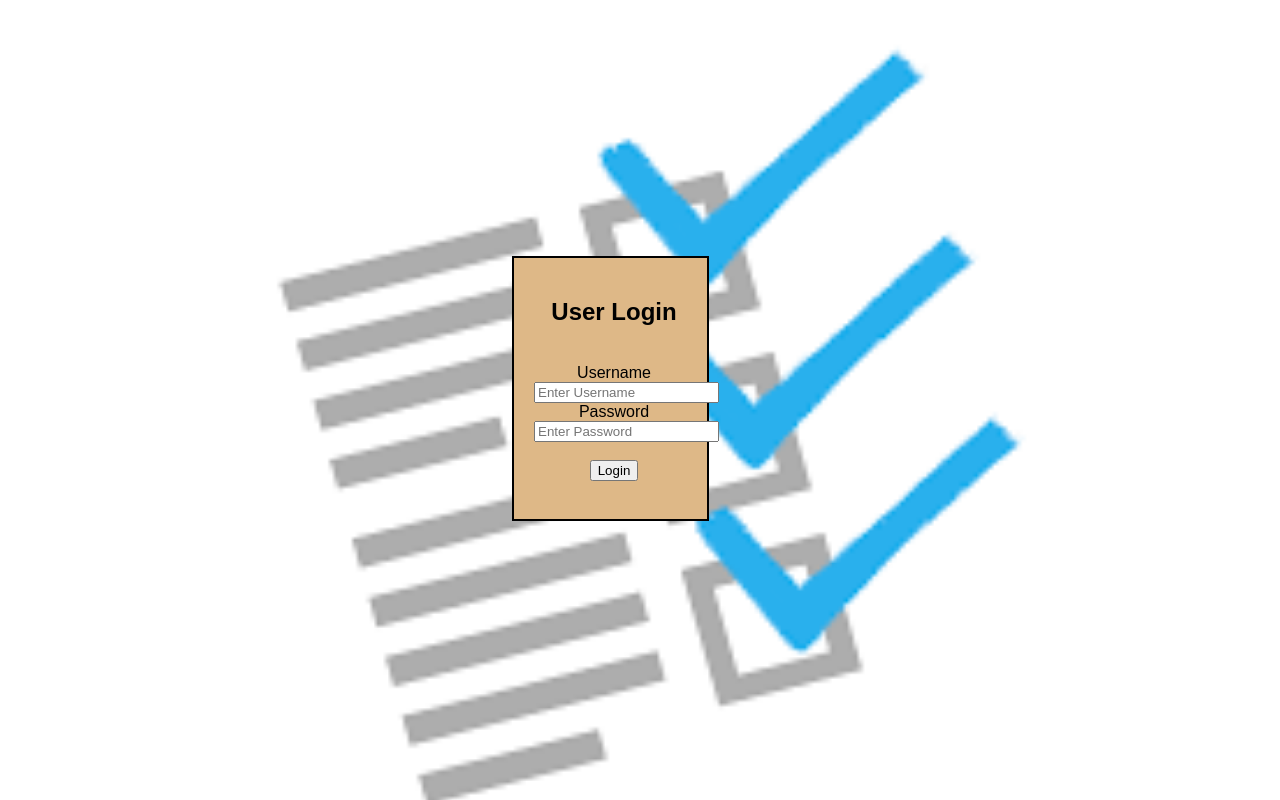
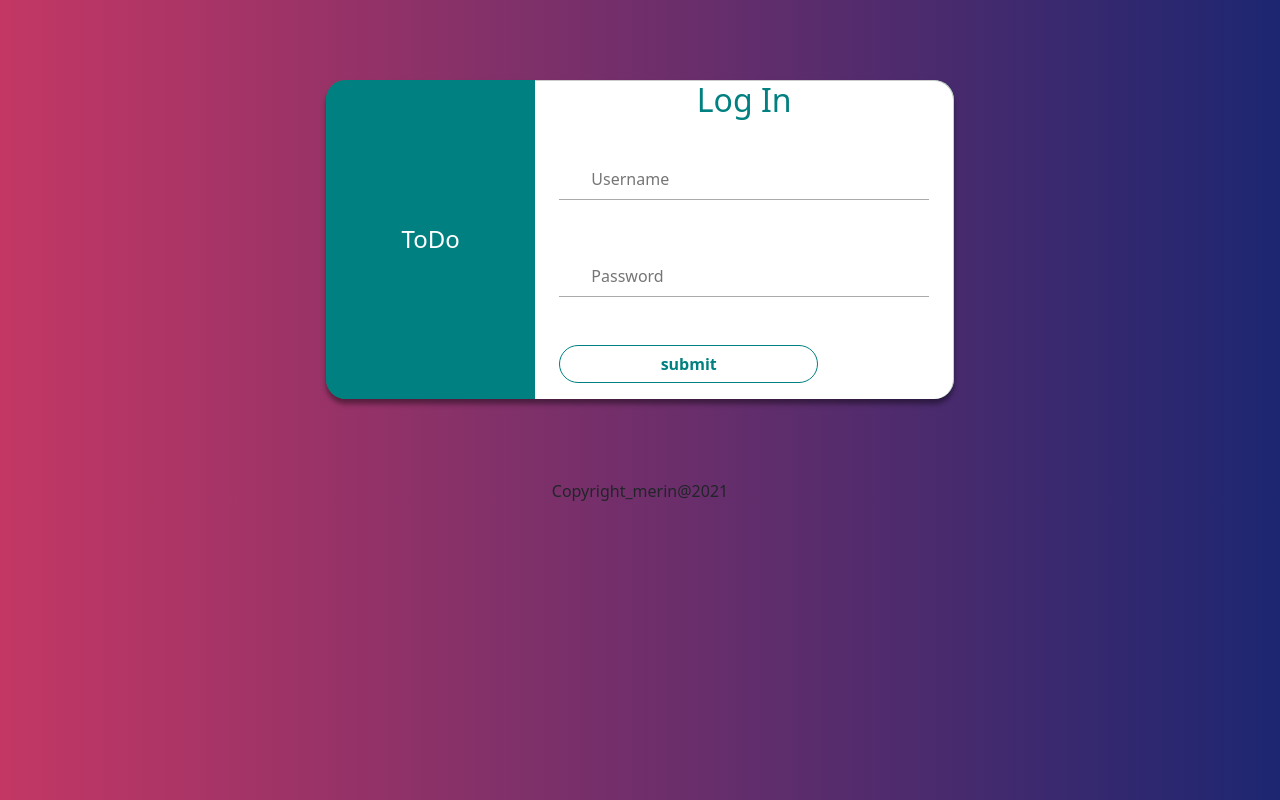
Before and after one commit to merinjissyjoseph/toDoList, a plain HTML site: page index.html in a window 1280 px wide. Drawn offline with nearby package versions, Linux system fonts and the light colour scheme.

Commit message:
Add files via upload

```diff
--- a/form.js
+++ b/form.js
@@ -2,12 +2,15 @@ let uname=document.getElementById("username").value;
 var pwd=document.getElementById("password").value;
 let formaction=document.getElementById("loginform").value;
 function validate( ){
+    console.log("inside function");
    let uname=document.getElementById("username").value;
     var pwd=document.getElementById("password").value;
     // let demo=document.getElementById("demo").value;
     console.log(document.getElementById("username"));
     if(uname=="admin" && pwd =="12345"){
-        document.getElementById("demo").innerHTML="success";
+        console.log(uname);
+        console.log(pwd);
+        document.getElementById("demo").innerHTML="Success!!";
         // demo.style.color="green";
         // document.getElementById("demo1").innerHTML=uname;
         login();
@@ -22,6 +25,5 @@ function validate( ){
 function login(){
     document.getElementById("loginform").setAttribute("action","./home.html");
     // console.log("inside login function page");
-    //   href="http:www.w3schools.com";
-    //  window.location.href = "http://www.w3schools.com";
+
 }
--- a/index.html
+++ b/index.html
@@ -2,36 +2,55 @@
 <html lang="en">
 <head>
     <meta charset="UTF-8">
+    <meta http-equiv="X-UA-Compatible" content="IE=edge">
     <meta name="viewport" content="width=device-width, initial-scale=1.0">
-    <title>HomePage</title>
-    <link rel="stylesheet" href="./style.css">
+    <title>My ToDo List</title>
+    <link href="https://cdn.jsdelivr.net/npm/bootstrap@5.0.0-beta2/dist/css/bootstrap.min.css" rel="stylesheet" integrity="sha384-BmbxuPwQa2lc/FVzBcNJ7UAyJxM6wuqIj61tLrc4wSX0szH/Ev+nYRRuWlolflfl" crossorigin="anonymous">
+    <script src="https://cdn.jsdelivr.net/npm/bootstrap@5.0.0-beta2/dist/js/bootstrap.bundle.min.js" integrity="sha384-b5kHyXgcpbZJO/tY9Ul7kGkf1S0CWuKcCD38l8YkeH8z8QjE0GmW1gYU5S9FOnJ0" crossorigin="anonymous"></script>
+<link rel="stylesheet" href="./styleindex.css">
 </head>
-<body background="./checklist.png">
+<body>
+    <div class="container-fluid">
+		<div class="row main-content bg-success text-center">
+			<div class="col-md-4 text-center company__info">
+				<span class="company__logo"><h2><span class="fa fa-android"></span></h2></span>
+				<h4 class="company_title">ToDo</h4>
+			</div>
+			<div class="col-md-8 col-xs-12 col-sm-12 login_form ">
+				<div class="container-fluid">
+					<div class="row">
+						<h2>Log In</h2>
+					</div>
+					<div class="row">
+						<form id="loginform" control="" class="form-group" onsubmit="  return validate()">
+							<div class="row">
+								<input type="text" name="username" id="username" class="form__input" placeholder="Username">
+							</div>
+							<div class="row">
+
+								<input type="password" name="password" id="password" class="form__input" placeholder="Password">
+							</div>
+							<!-- <div class="row">
+								<input type="checkbox" name="remember_me" id="remember_me" class="">
+								<label for="remember_me">Remember Me!</label>
+							</div> -->
+							<div class="row">
+                                <input type="submit" name="submit" class="btn btn-info btn-md" value="submit">
+                                <span id="demo"></span>
+							</div>
+						</form>
+					</div>
+
+				</div>
+			</div>
+		</div>
+	</div>
+	<!-- Footer -->
+	<div class="container-fluid text-center footer">
+		Copyright_merin@2021
+	</div>
 
 
-      <div class="login">
-        <form id="loginform" onsubmit="  return validate()">
-            <h2>User Login</h2>
-            <br>
-            <div>
-                <label >Username</label>
-             <br>
-             <input type="text" placeholder="Enter Username"  id="username"required>
-             </div>
-             <div>
-                 <label >Password</label>
-              <br>
-              <input type="password" placeholder="Enter Password"    id="password" required>
-              </div>
-              <br>
-              <div>
-                <button type="submit" >Login</button>
-              </div>
-              <br>
-              <span id="demo"></span>
-
-        </form>
-     </div>
       <script src="./form.js"></script>
 </body>
 </html>
--- /dev/null
+++ b/styleindex.css
@@ -0,0 +1,79 @@
+body{
+    background-image:linear-gradient(to right, #C33764 , #1D2671);
+}
+.main-content{
+	width: 50%;
+	border-radius: 20px;
+	box-shadow: 0 5px 5px rgba(0,0,0,.4);
+	margin: 5em auto;
+	display: flex;
+}
+.company__info{
+	background-color: #008080;
+	border-top-left-radius: 20px;
+	border-bottom-left-radius: 20px;
+	display: flex;
+	flex-direction: column;
+	justify-content: center;
+	color: #fff;
+}
+.fa-android{
+	font-size:3em;
+}
+@media screen and (max-width: 640px) {
+	.main-content{width: 90%;}
+	.company__info{
+		display: none;
+	}
+	.login_form{
+		border-top-left-radius:20px;
+		border-bottom-left-radius:20px;
+	}
+}
+@media screen and (min-width: 642px) and (max-width:800px){
+	.main-content{width: 70%;}
+}
+.row > h2{
+	color:#008080;
+}
+.login_form{
+	background-color: #fff;
+	border-top-right-radius:20px;
+	border-bottom-right-radius:20px;
+	border-top:1px solid #ccc;
+	border-right:1px solid #ccc;
+}
+form{
+	padding: 0 2em;
+}
+.form__input{
+	width: 100%;
+	border:0px solid transparent;
+	border-radius: 0;
+	border-bottom: 1px solid #aaa;
+	padding: 1em .5em .5em;
+	padding-left: 2em;
+	outline:none;
+	margin:1.5em auto;
+	transition: all .5s ease;
+}
+.form__input:focus{
+	border-bottom-color: #008080;
+	box-shadow: 0 0 5px rgba(0,80,80,.4);
+	border-radius: 4px;
+}
+.btn{
+	transition: all .5s ease;
+	width: 70%;
+	border-radius: 30px;
+	color:#008080;
+	font-weight: 600;
+	background-color: #fff;
+	border: 1px solid #008080;
+	margin-top: 1.5em;
+	margin-bottom: 1em;
+}
+.btn:hover, .btn:focus{
+	background-color: #008080;
+	color:#fff;
+}
--- /dev/null
+++ b/styletodo.css
@@ -0,0 +1,16 @@
+body{
+    background-repeat: no-repeat;
+    background-size: cover;
+    background-image:linear-gradient(to right, #C33764 , #1D2671);
+    /* width: 100%; */
+}
+
+h2{
+    color: blue;
+    font-style: normal;
+    text-align: center;
+}
+#checklistbox{
+    border: 2px solid black;
+    background-color: gradi;
+}
```
Also changed, not shown: home.html (+7 -1 lines), stylehome.css (+4 -4 lines), todo.html (+13 -6 lines), todo.js (+20 -25 lines), list.js (line endings or trailing spaces).
